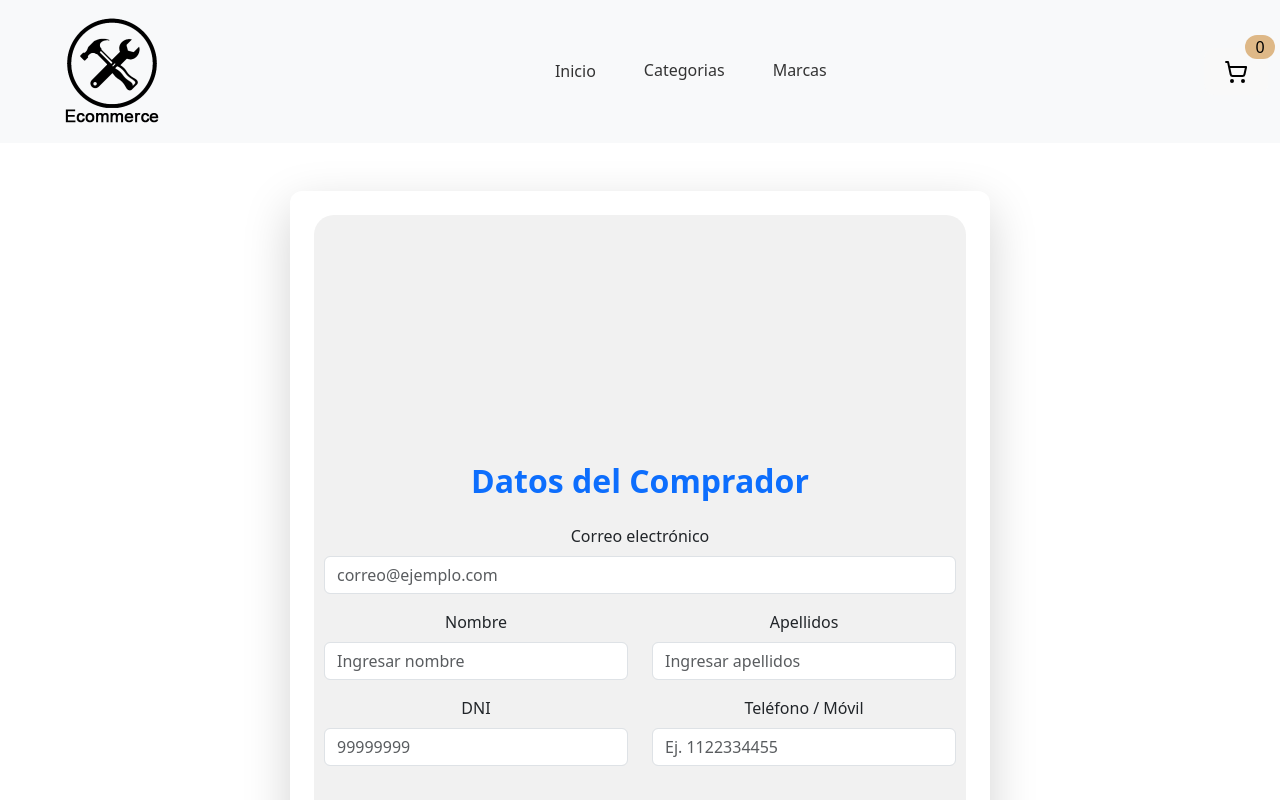
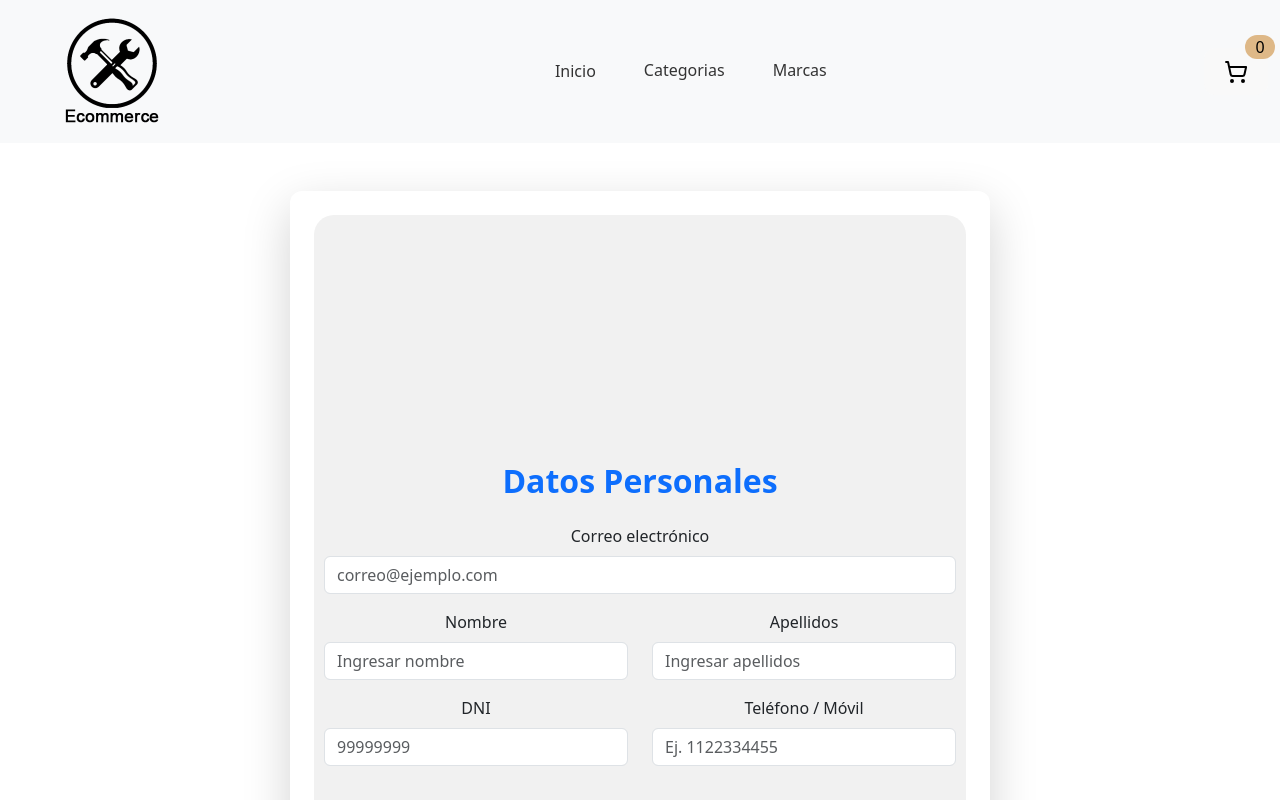
Before and after one commit to MatiasLopez2/ProyectoFinal-React, a React (Vite) app: page /FormCheckout in a window 1280 px wide. Shown: the top 800 px of the page. Built offline with nearby package versions, Linux system fonts and the light colour scheme; no server answers.

Commit message:
Ajuste texto de Formulario

```diff
--- a/src/components/CartContainer/FormCheckout.jsx
+++ b/src/components/CartContainer/FormCheckout.jsx
@@ -98,7 +98,7 @@ export default function FormCheckout() {
       <Card style={{ maxWidth: "700px", width: "100%" }} className="shadow-lg p-4 border-0">
         <Card.Body>
           <h2 className="text-center mb-4 fw-bold text-primary">
-            Datos del Comprador
+            Datos Personales
           </h2>
 
           <Form noValidate onSubmit={handleSubmit}>
```
